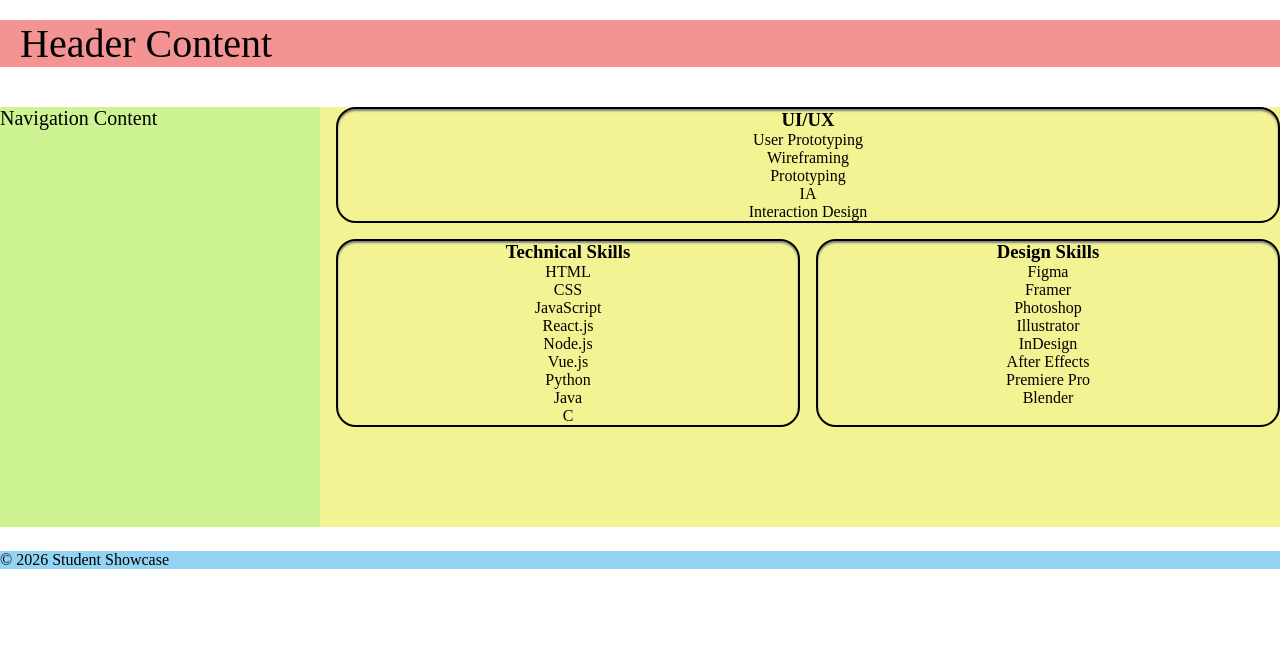
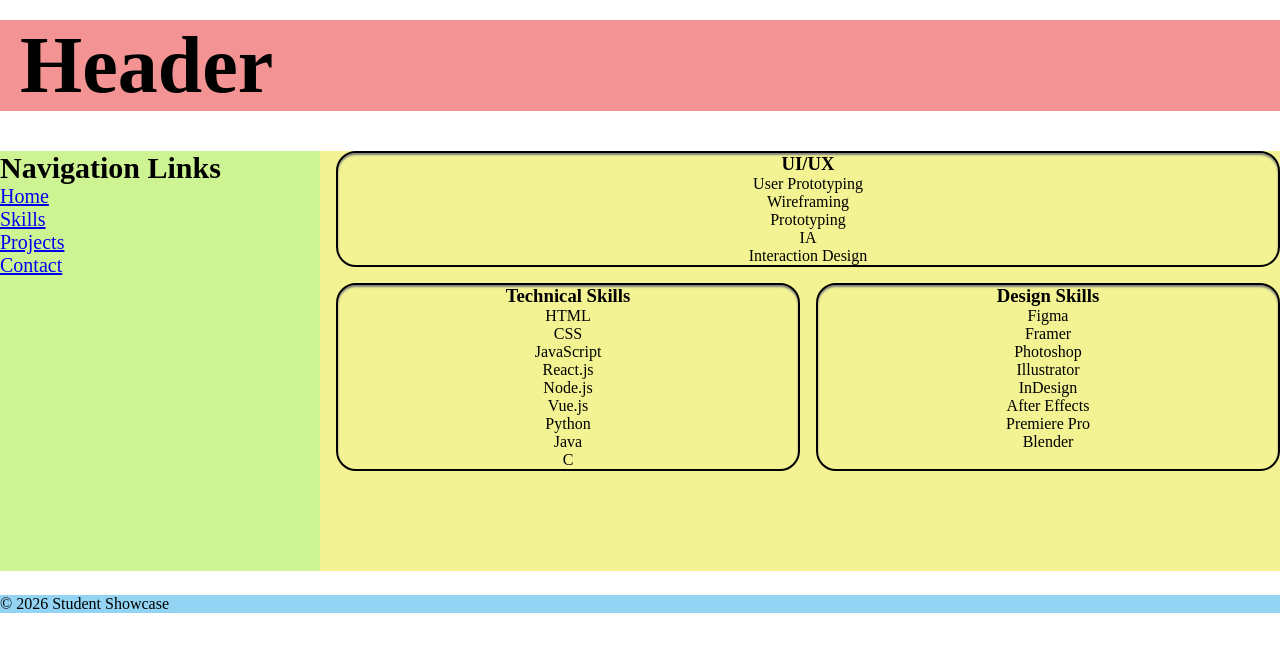
Before and after one commit to gianno36/lab3, a plain HTML site: page index.html in a window 1280 px wide. Drawn offline with Linux system fonts and the light colour scheme.

Commit message:
Updated lab3

```diff
--- a/css/style.css
+++ b/css/style.css
@@ -75,6 +75,7 @@
     main,
     footer {
         grid-column: auto;
+        margin-bottom: 20px;
     }
 
     .card-grid {
--- a/index.html
+++ b/index.html
@@ -9,16 +9,21 @@
 <body>
     <div class="container">
         <header class="header">
-                <p> Header Content </p>
+            <h1>Header</h1>
         </header>
 
         <nav class="nav">
-                <p> Navigation Content </p>
+            <ul>
+                <h1> Navigation Links</h1>
+                <li><a href="#">Home</a></li>
+                <li><a href="#">Skills</a></li>
+                <li><a href="#">Projects</a></li>
+                <li><a href="#">Contact</a></li>
+            </ul>
         </nav>
 
-            <main>
-                <section class ="card-grid">
-
+        <main class="main">
+            <section class="card-grid">
                 <article class="card">
                     <h3>UI/UX</h3>
                     <ul>
@@ -58,12 +63,11 @@
                         <li>Blender</li>
                     </ul>
                 </article>
-
             </section>
         </main>
 
-            <footer>
-                <p> © 2026 Student Showcase </p>
+        <footer class="footer">
+            <p>© 2026 Student Showcase</p>
         </footer>
     </div>
 </body>
```
Lines whose indentation alone changed are shown as unchanged.
